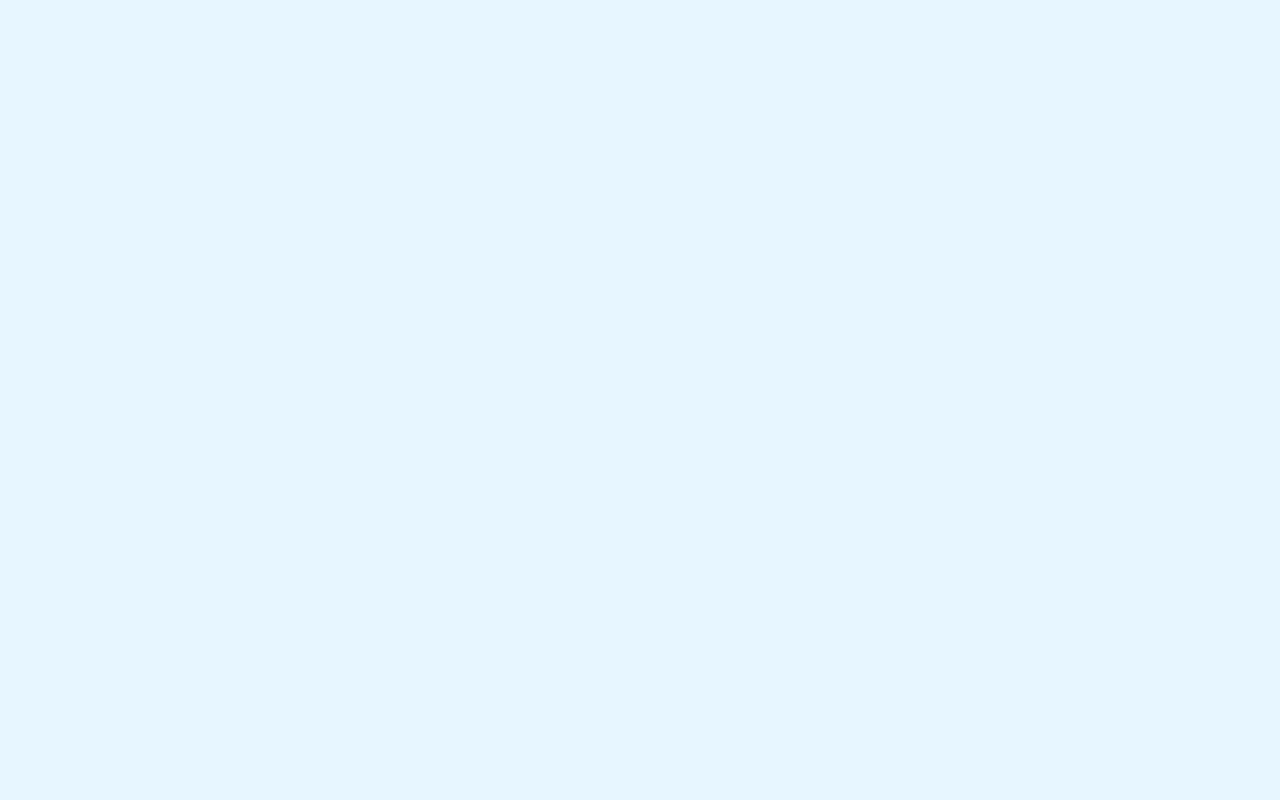
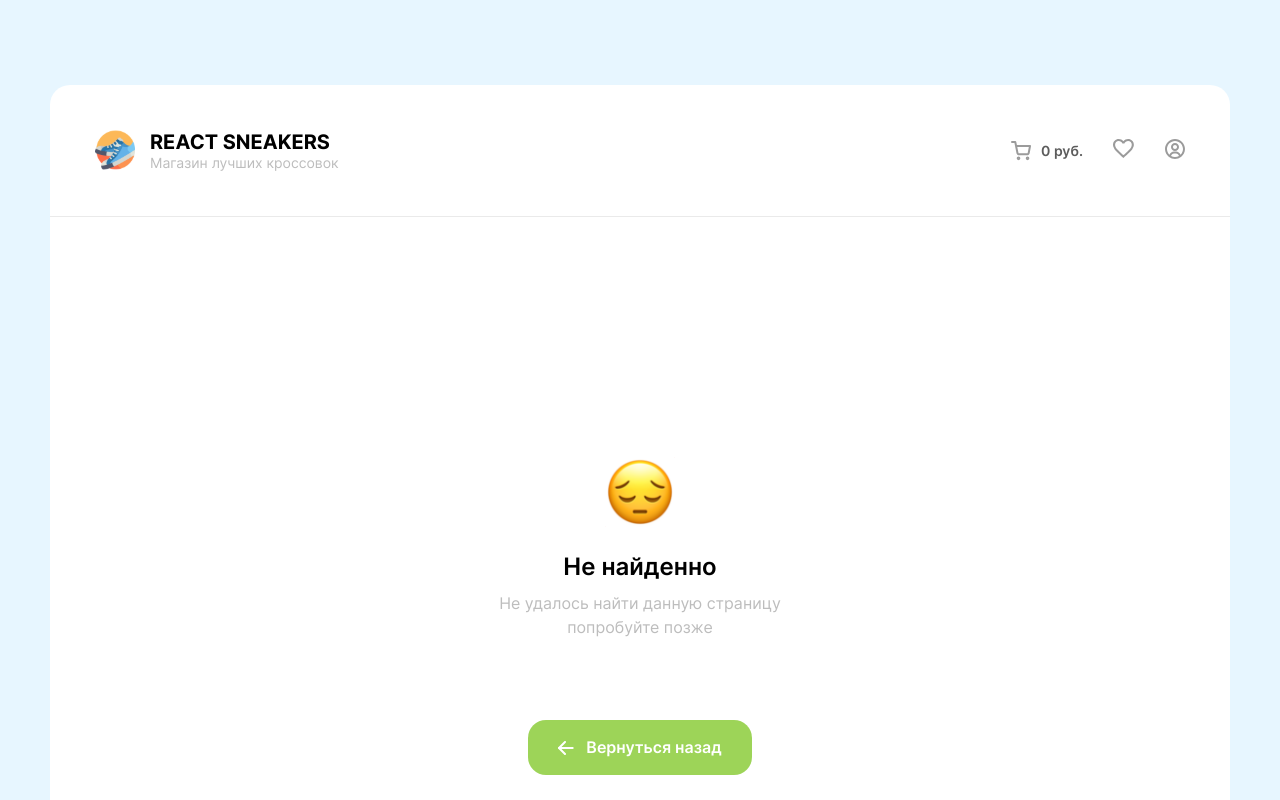
Before and after one commit to Marg1na1/sneakers-v.2, a React (Create React App) app: page /favorites in a window 1280 px wide. Before the commit this address had no page. Shown: the top 800 px of the page. Built offline with nearby package versions, Linux system fonts and the light colour scheme; no server answers.

Commit message:
Error page

```diff
--- a/src/App.tsx
+++ b/src/App.tsx
@@ -1,17 +1,19 @@
-import React, {FC} from 'react';
-import {Routes, Route} from 'react-router-dom';
+import React, { FC } from 'react';
+import { Routes, Route } from 'react-router-dom';
 
 import Layout from './layout/Layout';
 import Home from './pages/Home/Home';
+import NotFound from './pages/NotFound/NotFound';
 
 const App: FC = () => {
     return (
         <>
-        <Routes>
-            <Route path='/' element={<Layout/>}>
-                <Route index element={<Home/>}/>
-            </Route>
-        </Routes>
+            <Routes>
+                <Route path='/' element={<Layout />}>
+                    <Route index element={<Home />} />
+                    <Route path='*' element={<NotFound />} />
+                </Route>
+            </Routes>
         </>
     );
 }
--- a/src/components/Card/Card.module.scss
+++ b/src/components/Card/Card.module.scss
@@ -24,6 +24,7 @@
             width: 31px;
             height: 31px;
             border-radius: 8px;
+            padding: 0;
         }
         &__img{
             position: absolute;
--- a/src/components/Cart/Cart.module.scss
+++ b/src/components/Cart/Cart.module.scss
@@ -125,6 +125,8 @@
                 }
             }
         }
+
+    }
     &-empty{
         display: flex;
         flex-direction: column;
@@ -186,7 +188,6 @@
             }
         }
     }
-    }
     &-footer{
         display: block;
         &__list{
--- a/src/components/Cart/Cart.tsx
+++ b/src/components/Cart/Cart.tsx
@@ -3,6 +3,7 @@ import React, { FC, useEffect } from 'react';
 import { CartSneakersType } from '../../globalTypes';
 import CartItem from '../CartItem/CartItem';
 import style from './Cart.module.scss';
+import CartEmpty from './CartEmpty';
 
 const arrow = './../assets/img/arrow.svg';
 
@@ -12,8 +13,9 @@ type CartType = {
     totalPrice: number
 }
 
+
+
 const Cart: FC<CartType> = ({ toggleCart, cartItems, totalPrice }) => {
-
     return (
         <div className={style['cart-shadow']}>
             <div className={style.cart}>
@@ -25,7 +27,10 @@ const Cart: FC<CartType> = ({ toggleCart, cartItems, totalPrice }) => {
                     <>
                         <ul className={style['cart-main']}>
                             {
-                                cartItems && cartItems?.map((obj) => (<CartItem key={obj.parentId} {...obj} />))
+                                cartItems.length > 0 ?
+                                    cartItems?.map((obj) => (<CartItem key={obj.parentId} {...obj} />)) :
+                                    <CartEmpty toggleCart={toggleCart} />
+
                             }
                         </ul>
                         <div className={style['cart-footer']}>
--- a/src/components/Cart/CartEmpty.tsx
+++ b/src/components/Cart/CartEmpty.tsx
@@ -1,23 +1,28 @@
 import clsx from "clsx";
-import React from "react"
+import React, { FC } from "react"
 import style from './Cart.module.scss';
 
 const emptyCart = './../assets/img/empty-cart.png'
 const rightArrow = './../assets/img/right-arrow.svg'
 
-const EmptyCart = () => {
+type EmptyCartFC = {
+    toggleCart: () => boolean | void
+}
+
+const CartEmpty: FC<EmptyCartFC> = ({ toggleCart }) => {
     return (
         <div className={style['cart-empty']}>
             <div className={style['cart-empty-content']}>
                 <img src={emptyCart} alt="" className={style['cart-empty-content__img']} width={120} height={120} />
                 <h3 className={style['cart-empty-content__title']}>Корзина пустая</h3>
                 <p className={style['cart-empty-content__descr']}>Добавьте хотя бы одну пару кроссовок, чтобы сделать заказ.</p>
-                <button className={clsx(style['cart-empty-content__btn'], 'btn-reset')} >
+                <button className={clsx(style['cart-empty-content__btn'], 'btn-reset')} onClick={toggleCart} >
                     <img src={rightArrow} alt="" />
-                    Вернуться назад</button>
+                    Вернуться назад
+                </button>
             </div>
         </div>
     );
 };
 
-export default EmptyCart;
+export default CartEmpty;
--- a/src/components/Header/Header.tsx
+++ b/src/components/Header/Header.tsx
@@ -3,7 +3,6 @@ import { Link } from 'react-router-dom';
 import { useGetCartItemsQuery } from '../../redux/sneakersAPI';
 import Cart from '../Cart/Cart';
 import style from './../Header/Hedaer.module.scss';
-
 
 const logo = './../assets/img/image 4.svg';
 const cart = './../assets/img/Group.svg';
@@ -15,7 +14,7 @@ const Header: FC = () => {
     const [cartOpen, setCartOpen] = useState<boolean>(false);
     const [totalPrice, setTotalPrtice] = useState(0);
 
-    const { data = [] } = useGetCartItemsQuery();
+    const { data = [],  } = useGetCartItemsQuery();
 
     useEffect(() => {
         setTotalPrtice(data.reduce((acc, current) => acc + current.price, 0))
--- a/src/pages/Home/Home.module.scss
+++ b/src/pages/Home/Home.module.scss
@@ -13,6 +13,7 @@
         &__btn{
             width: 43px;
             height: 43px;
+            background-color: transparent;
         }
         &__input{
             height: 43px;
--- a/src/pages/Home/Home.tsx
+++ b/src/pages/Home/Home.tsx
@@ -1,4 +1,4 @@
-import React, { FC, useState } from "react";
+import React, { FC } from "react";
 import clsx from "clsx";
 import Card from "../../components/Card/Card";
 import Skeleton from "../../components/Card/Skeleton";
--- /dev/null
+++ b/src/pages/NotFound/NotFound.module.scss
@@ -0,0 +1,51 @@
+.not-found{
+    padding: 240px 60px;
+    display: flex;
+    flex-direction: column;
+    align-items: center;
+    &__image{
+        margin-bottom: 25px;
+    }
+    &__title{
+        font-weight: 600;
+        font-size: 24px;
+        line-height: 29px;
+        color: var(--black-color);
+        margin-bottom: 10px;
+    }
+    &__descr{
+        font-weight: 400;
+        font-size: 16px;
+        line-height: 24px;
+        color: var(--gray-color);
+        max-width: 290px;
+        text-align: center;
+        margin-bottom: 41px;
+    }
+    &__btn{
+        background-color: var(--green-color);
+        font-weight: 600;
+        font-size: 16px;
+        line-height: 19px;
+        text-align: center;
+        color: var(--light-color);
+        height: 55px;
+        padding: 0 30px;
+        border-radius: 18px;
+        display: flex;
+        align-items: center;
+        transition: 0.3s;
+        margin-top: 40px;
+        img{
+            margin-right: 12px;
+            transition: 0.3s;
+            position: relative;
+        }
+        &:hover{
+            background: lighten(#9DD458, 5%);
+            img{
+                transform: translateX(-10px);
+            }
+        }
+    }
+}
--- /dev/null
+++ b/src/pages/NotFound/NotFound.tsx
@@ -0,0 +1,24 @@
+import React, { FC } from 'react';
+import { Link } from 'react-router-dom';
+import style from './NotFound.module.scss';
+import clsx from "clsx";
+
+const boredFace = './assets/img/bored_face.svg'
+const rightArrow = './../assets/img/right-arrow.svg'
+
+const NotFound: FC = () => {
+    return (
+        <div className={style['not-found']}>
+            <img className={style['not-found__image']} src={boredFace} />
+            <h2 className={style['not-found__title']}>Не найденно</h2>
+            <p className={style['not-found__descr']}>Не удалось найти данную страницу попробуйте позже</p>
+            <Link to='/'>
+                <div className={clsx(style['not-found__btn'], 'btn-reset')}>
+                    <img src={rightArrow} />      Вернуться назад
+                </div>
+            </Link>
+        </div>
+    );
+}
+
+export default NotFound;
--- a/src/scss/_setting.scss
+++ b/src/scss/_setting.scss
@@ -7,7 +7,14 @@ input,button,textarea,select {font: inherit;}
 // img {height: auto;max-width: 100%;object-fit: cover;}
 a {text-decoration: none; color: inherit;}
 .is-hidden {display: none !important; /* stylelint-disable-line declaration-no-important */}
-.btn-reset {border: none;padding: 0;background: transparent;cursor: pointer; font: inherit; color: inherit; outline: none;}
+.btn-reset {border: none;
+    // padding: 0;
+    // background: transparent;
+    cursor: pointer;
+    //font: inherit;
+    //color: inherit;
+    outline: none;
+    }
 
 .container{
   max-width: var( --container-width);
```
Also changed, not shown: public/assets/img/bored_face.svg (added). Lines whose indentation alone changed are shown as unchanged.
